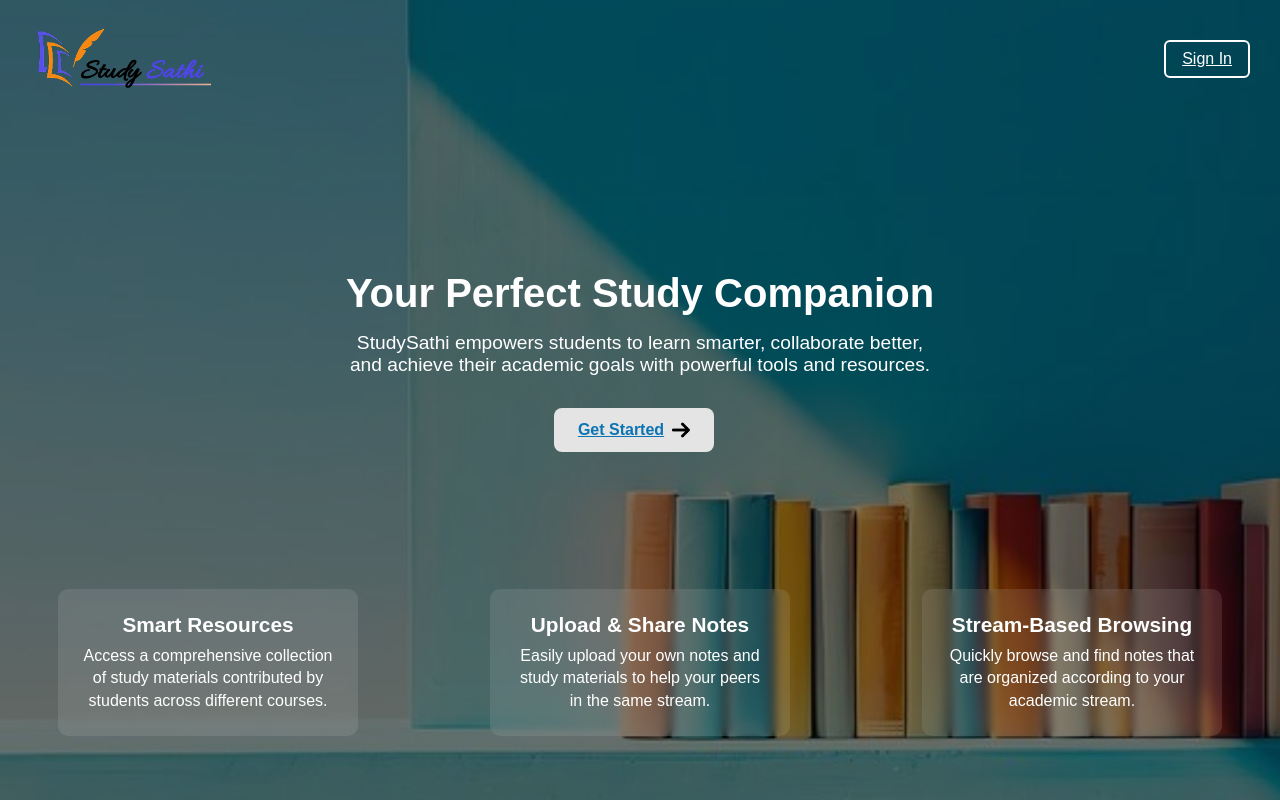
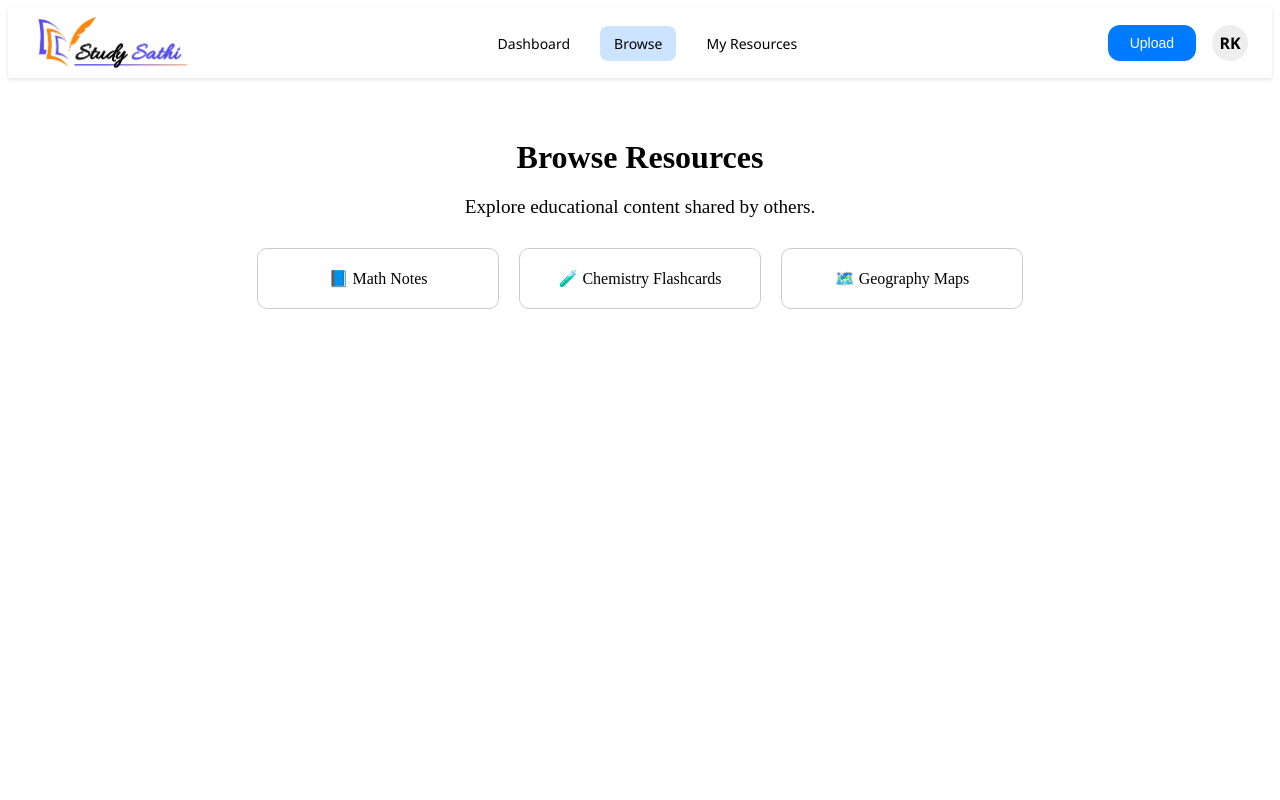
Before and after one commit to kohinoorkapali/StudySathi_Web, a React (Vite) app: page /browse in a window 1280 px wide. Before the commit this address led to /. Built offline with nearby package versions, Linux system fonts and the light colour scheme; sample sign-in values are in the browser's storage.

Commit message:
Nav bar made

```diff
--- a/src/AppRoutes.jsx
+++ b/src/AppRoutes.jsx
@@ -9,27 +9,28 @@ const LandingPage = React.lazy(() => import("./pages/Public/LandingPage"));
 const UserLogin = React.lazy(() => import("./pages/Public/Login"));
 const UserRegister = React.lazy(() => import("./pages/Public/Register"));
 const Dashboard = React.lazy(() => import("./pages/Private/Dashboard"));
-
+const Browse = React.lazy(() => import("./pages/Private/Browse"));
+const MyResources = React.lazy(() => import("./pages/Private/MyResource"));
 
 const AppRoutes = () => {
   return (
     <Suspense fallback={<div>Loading...</div>}>
       <Routes>
-        {/* Landing Page - anyone can see */}
+        {/* Public Routes */}
         <Route path="/" element={<LandingPage />} />
         <Route element={<PublicRoutes />}>
-        <Route path="/" element={<LandingPage />} />
           <Route path="/login" element={<UserLogin />} />
           <Route path="/register" element={<UserRegister />} />
         </Route>
 
-        {/* Private Routes (after login) */}
+        {/* Private Routes */}
         <Route element={<PrivateRoutes />}>
           <Route path="/dashboard" element={<Dashboard />} />
-
+          <Route path="/browse" element={<Browse />} />
+          <Route path="/resources" element={<MyResources />} />
         </Route>
 
-        {/* Redirect unknown paths to landing */}
+        {/* Redirect unknown paths */}
         <Route path="*" element={<Navigate to="/" replace />} />
       </Routes>
     </Suspense>
--- a/src/Routes/PublicRoutes.jsx
+++ b/src/Routes/PublicRoutes.jsx
@@ -1,11 +1,16 @@
 import React from "react";
 import { Navigate, Outlet } from "react-router-dom";
 
-const PublicRoutes = () => {
+const PrivateRoutes = () => {
+  const token = localStorage.getItem("access_token"); // check if user is logged in
 
-  const token = localStorage.getItem("access_token");
+  // If no token, redirect to login
+  if (!token) {
+    return <Navigate to="/login" replace />;
+  }
 
-  return token ? <Navigate to="/dashboard" replace /> : <Outlet />;
+  // If token exists, render the requested page
+  return <Outlet />;
 };
 
-export default PublicRoutes;
+export default PrivateRoutes;
--- /dev/null
+++ b/src/components/Header/Header.css
@@ -0,0 +1,146 @@
+/* Navbar container */
+.header {
+  height: 70px;
+  display: flex;
+  justify-content: space-between;
+  align-items: center;
+  padding: 0 24px;
+  background-color: #fff;
+  box-shadow: 0 2px 4px rgba(0,0,0,0.1);
+  font-family: 'Segoe UI', sans-serif;
+  flex-wrap: nowrap;
+}
+
+/* Sections */
+.header-left,
+.header-center,
+.header-right {
+  display: flex;
+  align-items: center;
+  gap: 16px;
+}
+
+.header-left {
+  flex-shrink: 0;
+}
+
+.header-center {
+  flex-grow: 1;
+  justify-content: center;
+}
+
+.header-right {
+  flex-shrink: 0;
+}
+
+/* Logo (no hover effect) */
+.logo {
+  height: 60px;
+  width: auto;
+  object-fit: contain;
+  cursor: default;
+}
+/* Navigation buttons */
+.nav-btn {
+  text-decoration: none;
+  color: #000;               /* black text by default */
+  font-size: 14px;
+  padding: 8px 14px;
+  border-radius: 8px;
+  transition: all 0.2s ease;
+  font-weight: 500;
+  background-color: transparent;
+}
+
+/* Hover effect for non-active nav buttons */
+.nav-btn:not([aria-current="page"]):hover {
+  background-color: rgba(0, 123, 255, 0.1); /* very light blue */
+  color: #000; /* keep text black */
+}
+
+/* Active route (current page) */
+.nav-btn[aria-current="page"] {
+  background-color: rgba(0, 123, 255, 0.2); /* slightly darker blue */
+  color: #000; /* text can remain black or white if you prefer */
+}
+
+/* Hovering over the active page */
+.nav-btn[aria-current="page"]:hover {
+  background-color: rgba(0, 123, 255, 0.25); /* slightly darker than active */
+}
+
+/* Upload button */
+.upload-btn {
+  background-color: #007bff;
+  color: white;
+  border: none;
+  padding: 10px 22px;      /* bigger button */
+  border-radius: 12px;     /* curved rectangle */
+  font-size: 14px;
+  font-weight: 500;
+  cursor: pointer;
+  transition: all 0.25s ease;
+}
+
+.upload-btn:hover {
+  background-color: #0056b3;
+  box-shadow: 0 4px 10px rgba(0, 123, 255, 0.3);
+  transform: translateY(-1px);
+}
+
+.upload-btn:active {
+  transform: translateY(0);
+  box-shadow: 0 2px 5px rgba(0, 123, 255, 0.2);
+}
+
+/* Profile circle */
+.profile {
+  position: relative;
+  background-color: #eee;
+  border-radius: 50%;
+  width: 36px;
+  height: 36px;
+  display: flex;
+  align-items: center;
+  justify-content: center;
+  font-weight: bold;
+  cursor: pointer;
+  transition: background-color 0.2s ease, transform 0.1s ease;
+}
+
+.profile:hover {
+  background-color: #ddd;
+  transform: scale(1.05);
+}
+
+
+
+/* Small screens (mobile) */
+@media (max-width: 768px) {
+  .header {
+    flex-direction: column;
+    height: auto;
+    padding: 12px;
+    gap: 8px;
+  }
+
+  .header-center {
+    justify-content: space-around;
+    flex-wrap: wrap;
+  }
+
+  .nav-btn {
+    font-size: 12px;
+    padding: 6px 8px;
+  }
+
+  .upload-btn {
+    width: 100%;
+    padding: 10px;
+  }
+
+  .profile {
+    width: 28px;
+    height: 28px;
+  }
+}
--- /dev/null
+++ b/src/components/Header/Header.jsx
@@ -0,0 +1,33 @@
+import React from "react";
+import { NavLink } from "react-router-dom";
+import "./Header.css";
+import logo from "../../assets/studysathi_2.png";
+
+export default function Header() {
+  return (
+    <nav className="header">
+      <div className="header-left">
+        <img src={logo} alt="Logo" className="logo" />
+      </div>
+
+      <div className="header-center">
+        <NavLink to="/dashboard" className="nav-btn">
+          Dashboard
+        </NavLink>
+        <NavLink to="/browse" className="nav-btn">
+          Browse
+        </NavLink>
+        <NavLink to="/resources" className="nav-btn">
+          My Resources
+        </NavLink>
+      </div>
+
+      <div className="header-right">
+        <button className="upload-btn">Upload</button>
+        <div className="profile">
+          <span>RK</span>
+        </div>
+      </div>
+    </nav>
+  );
+}
--- /dev/null
+++ b/src/pages/Private/Browse.jsx
@@ -0,0 +1,35 @@
+// src/pages/Browse.jsx
+import React from "react";
+import Header from "../../components/Header/Header";
+
+export default function Browse() {
+  return (
+    <div>
+        <Header />
+        <div style={styles.container}>
+      <h1 style={styles.title}>Browse Resources</h1>
+      <p style={styles.subtitle}>Explore educational content shared by others.</p>
+
+      <div style={styles.grid}>
+        <div style={styles.card}>📘 Math Notes</div>
+        <div style={styles.card}>🧪 Chemistry Flashcards</div>
+        <div style={styles.card}>🗺️ Geography Maps</div>
+      </div>
+    </div>
+    </div>
+  );
+}
+
+const styles = {
+  container: { padding: "40px", textAlign: "center" },
+  title: { fontSize: "2rem", marginBottom: "10px" },
+  subtitle: { fontSize: "1.2rem", marginBottom: "30px" },
+  grid: { display: "flex", gap: "20px", justifyContent: "center" },
+  card: {
+    padding: "20px",
+    border: "1px solid #ccc",
+    borderRadius: "10px",
+    width: "200px",
+    fontSize: "1rem",
+  },
+};
--- a/src/pages/Private/Dashboard.jsx
+++ b/src/pages/Private/Dashboard.jsx
@@ -1,6 +1,7 @@
 // src/pages/Private/Dashboard.jsx
 import React from "react";
 import { useNavigate } from "react-router-dom";
+import Header from "../../components/Header/Header";
 
 export default function Dashboard() {
   const navigate = useNavigate();
@@ -18,7 +19,12 @@ export default function Dashboard() {
   };
 
   return (
-    <div style={styles.container}>
+
+
+    <div>
+      <Header />
+
+      <div style={styles.container}>
       <h1 style={styles.title}>Welcome to your Dashboard, {user.fullname}!</h1>
       <p style={styles.subtitle}>This is a private page. Only logged-in users can see this.</p>
 
@@ -31,6 +37,7 @@ export default function Dashboard() {
       <button style={styles.logoutBtn} onClick={handleLogout}>
         Logout
       </button>
+    </div>
     </div>
   );
 }
--- /dev/null
+++ b/src/pages/Private/MyResource.jsx
@@ -0,0 +1,28 @@
+// src/pages/MyResources.jsx
+import React from "react";
+import Header from "../../components/Header/Header";
+
+export default function MyResources() {
+  return (
+    <div>
+        <Header />
+        <div style={styles.container}>
+      <h1 style={styles.title}>My Resources</h1>
+      <p style={styles.subtitle}>Here are the materials you've uploaded.</p>
+
+      <ul style={styles.list}>
+        <li>📄 English Essay - Grade 10</li>
+        <li>📊 Science Project Slides</li>
+        <li>📚 History Timeline PDF</li>
+      </ul>
+    </div>
+    </div>
+  );
+}
+
+const styles = {
+  container: { padding: "40px", textAlign: "center" },
+  title: { fontSize: "2rem", marginBottom: "10px" },
+  subtitle: { fontSize: "1.2rem", marginBottom: "30px" },
+  list: { listStyle: "none", padding: 0, fontSize: "1rem" },
+};
```
Also changed, not shown: src/pages/Private/Profile.jsx (added, +34 -0 lines).
